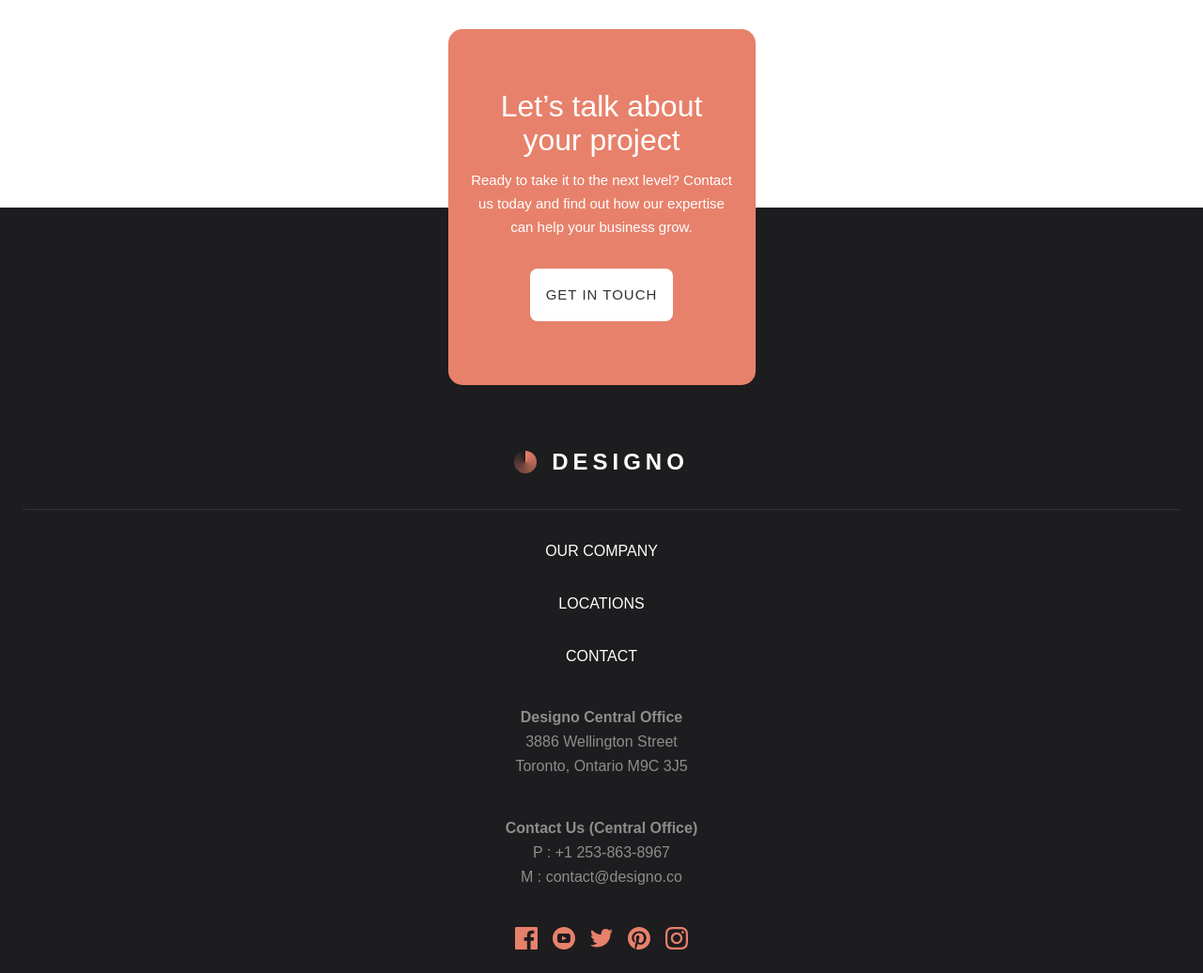
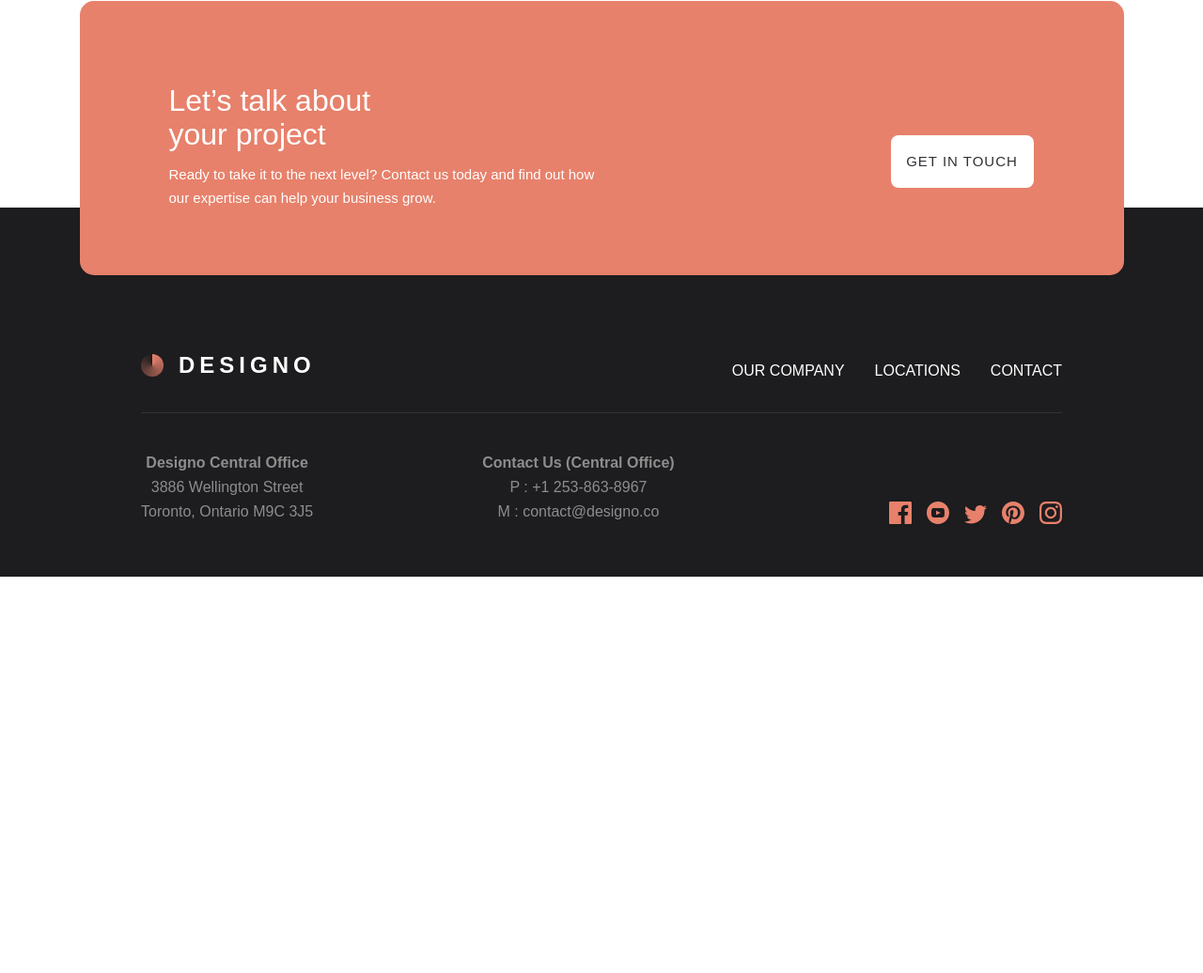
Before and after one commit to magdachikhr-hub/prepare_for_tailwind_pt2, a website: page index.html in a window 1280 px wide. Shown: the part 1403-2439 px from the top of the page at 94% size. After the commit the page ends 2017 px from the top, so only its background shows below. Drawn offline with Linux system fonts and the light colour scheme.

Commit message:
footer done

```diff
--- a/index.html
+++ b/index.html
@@ -124,29 +124,39 @@
         </div>
       </section>
     </main>
-    <footer class="h-[815px] bg-[#1D1C1E] relative flex justify-center">
+    <footer
+      class="h-[815px] bg-[#1D1C1E] relative flex justify-center lg:h-[393px]"
+    >
       <div
-        class="w-[327px] h-[379px] rounded-[15px] bg-[#E7816B] absolute bottom-[626px] pt-[64px] pl-[24px] pr-[24px] text-center"
+        class="w-[327px] lg:w-[1111px] lg:h-[292px] h-[379px] rounded-[15px] bg-[#E7816B] absolute bottom-[626px] lg:bottom-[321px] pt-[64px] pl-[24px] pr-[24px] text-center lg:flex lg:justify-between lg:pt-[50px] lg:pl-[95px] lg:pr-[96px] lg:text-start lg:items-center"
       >
-        <h3 class="text-[32px] font-medium leading-[36px] text-white">
+        <div class="lg:w-[459px]">
+          <h3
+            class="text-[32px] font-medium leading-[36px] text-white lg:w-[260px]"
+          >
             Let’s talk about your project
           </h3>
           <p
             class="text-[15px] text-white leading-[25px] font-normal mt-[12px] mb-[32px]"
           >
-          Ready to take it to the next level? Contact us today and find out how
-          our expertise can help your business grow.
+            Ready to take it to the next level? Contact us today and find out
+            how our expertise can help your business grow.
           </p>
+        </div>
         <button
           class="w-[152px] h-[56px] rounded-[8px] bg-[#FFFFFF] text-[#333136] tracking-[1px] text-[15px] font-medium uppercase hover:bg-black hover:text-white"
         >
           Get in touch
         </button>
       </div>
-      <div class="pt-[253px] w-full text-white text-center pl-[24px] pr-[24px]">
-        <div>
       <div
-            class="flex justify-center gap-4 items-center border-b border-b-[#333234] pb-[32px]"
+        class="pt-[253px] lg:pt-[130px] w-full text-white text-center pl-[24px] pr-[24px] lg:pl-[150px] lg:pr-[150px]"
+      >
+        <div
+          class="lg:flex lg:justify-between lg:border-b lg:border-b-[#333234] lg:pb-[32px] lg:items-end"
+        >
+          <div
+            class="flex justify-center gap-4 items-center border-b border-b-[#333234] pb-[32px] lg:p-0 lg:border-none"
           >
             <svg
               width="24"
@@ -198,13 +208,18 @@
             </svg>
             <h2 class="text-[24px] font-bold tracking-[5px]">DESIGNO</h2>
           </div>
-          <div class="flex flex-col gap-[32px] mt-[32px]">
+          <div
+            class="flex flex-col gap-[32px] mt-[32px] lg:flex-row lg:justify-center"
+          >
             <a href="#">OUR COMPANY</a>
             <a href="#">LOCATIONS</a>
             <a href="#">CONTACT</a>
           </div>
         </div>
-        <div class="mt-[40px] text-[#8E8D8E] flex flex-col gap-[40px]">
+        <div
+          class="mt-[40px] text-[#8E8D8E] flex flex-col gap-[40px] lg:flex-row lg:justify-between"
+        >
+          <div class="lg:flex lg:gap-[180px]">
             <div class="leading-[26px]">
               <p class="font-bold">Designo Central Office</p>
               <p>3886 Wellington Street</p>
@@ -215,7 +230,8 @@
               <p>P : +1 253-863-8967</p>
               <p>M : contact@designo.co</p>
             </div>
-          <div class="flex gap-4 items-center justify-center">
+          </div>
+          <div class="flex gap-4 items-center justify-center lg:items-end">
             <svg
               width="24"
               height="24"
```
Also changed, not shown: output.css. Lines whose indentation alone changed are shown as unchanged.
